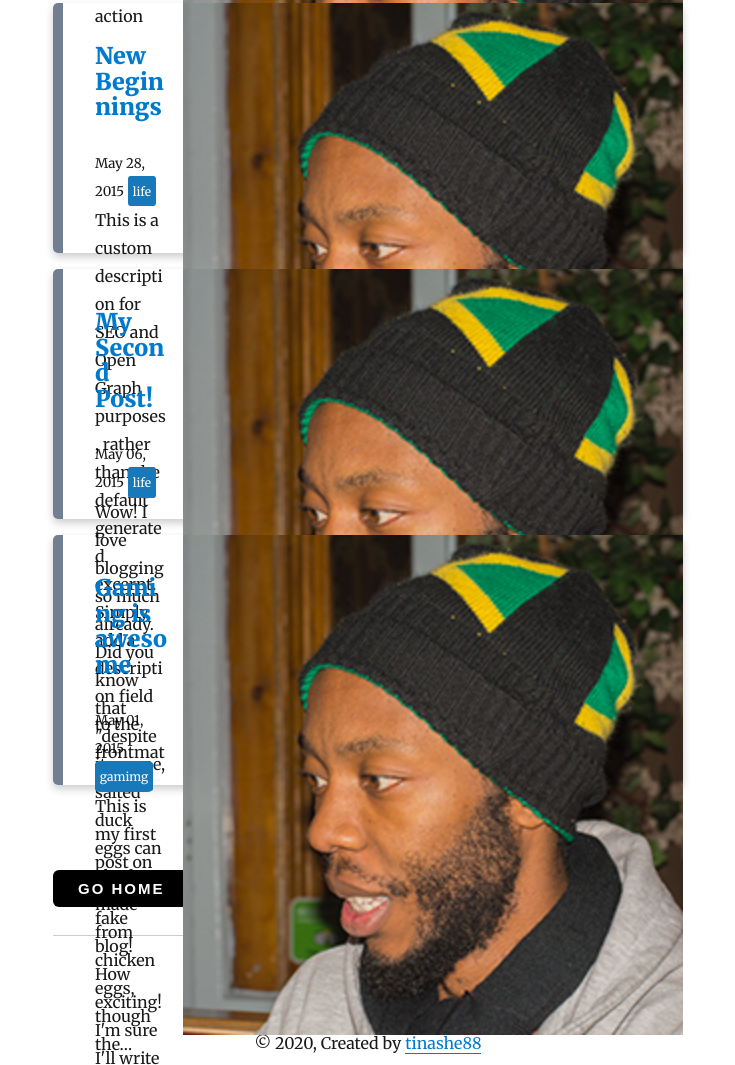
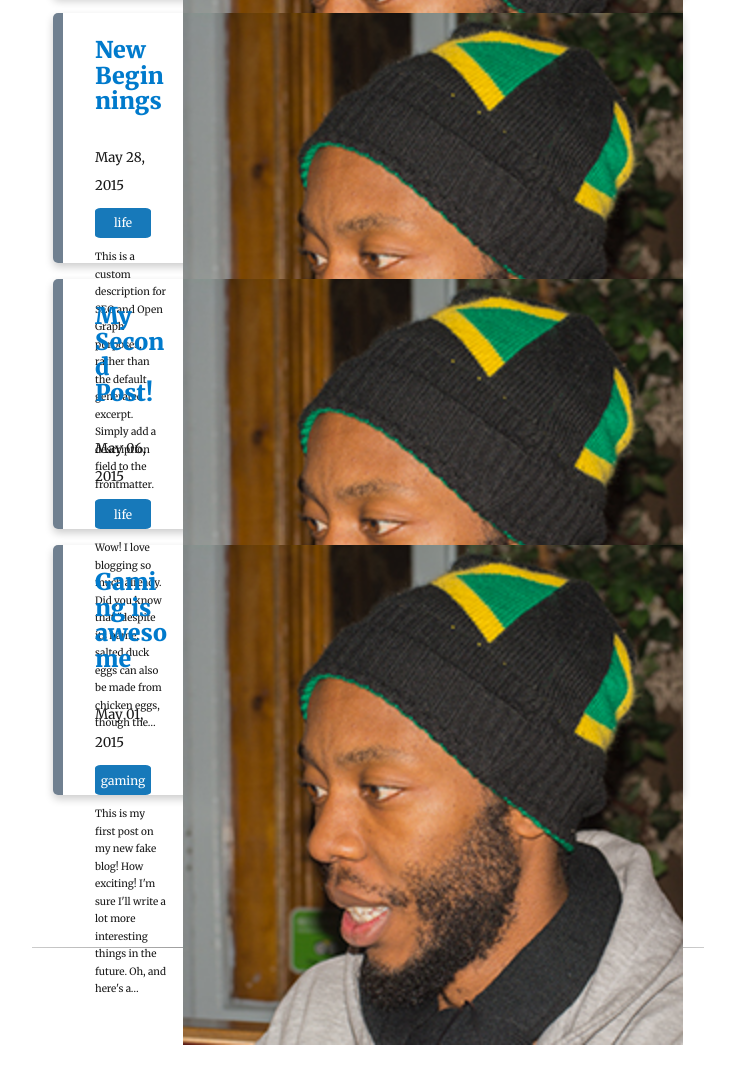
Before and after one commit to tinashe-88/tinashe88-blog, a Gatsby site: page /blog in a window 1280 px wide. Shown: the part 358-1423 px from the top of the page, without its empty margins (272-1007 px from the left). Built offline with nearby package versions, Linux system fonts and the light colour scheme; Gatsby itself is replaced by a stand-in of ours; some packages are replaced by stand-ins of ours.

```diff
--- a/content/blog/hello-world/index.md
+++ b/content/blog/hello-world/index.md
@@ -2,7 +2,7 @@
 author: 'Tinashe Chiweshe'
 title: Gaming is awesome
 date: "2015-05-01T22:12:03.284Z"
-tags: ["gamimg"]
+tags: ["gaming"]
 ---
 
 This is my first post on my new fake blog! How exciting!
--- a/gatsby-config.js
+++ b/gatsby-config.js
@@ -40,7 +40,7 @@
           {
             resolve: `gatsby-remark-images`,
             options: {
-              maxWidth: 590,
+              maxWidth: 250,
             },
           },
           {
--- a/gatsby-node.js
+++ b/gatsby-node.js
@@ -25,7 +25,7 @@
             }
           }
         }
-        tagsGroup: allMarkdownRemark(limit: 2000) {
+        tagsGroup: allMdx(limit: 2000) {
           group(field: frontmatter___tags) {
             fieldValue
           }
--- a/package.json
+++ b/package.json
@@ -8,6 +8,10 @@
     "url": "https://github.com/gatsbyjs/gatsby/issues"
   },
   "dependencies": {
+    "@fortawesome/fontawesome-svg-core": "^1.2.28",
+    "@fortawesome/free-brands-svg-icons": "^5.13.0",
+    "@fortawesome/free-solid-svg-icons": "^5.13.0",
+    "@fortawesome/react-fontawesome": "^0.1.9",
     "@mdx-js/mdx": "^1.5.1",
     "@mdx-js/react": "^1.5.1",
     "babel-plugin-styled-components": "^1.10.0",
--- a/src/components/layout.js
+++ b/src/components/layout.js
@@ -9,9 +9,12 @@
     const { location, title, children } = this.props
     const rootPath = `${__PATH_PREFIX__}/`
     const blogPath = `${__PATH_PREFIX__}/blog/`
+    const tagsPath = `${__PATH_PREFIX__}/tags/`
     let header
 
-    if (location.pathname === rootPath || location.pathname === blogPath) {
+    if (location.pathname === rootPath ||
+      location.pathname === blogPath ||
+      location.pathname === tagsPath) {
       header = (
         <h1
           style={{
@@ -59,6 +62,7 @@
           style={{
             marginLeft: `auto`,
             marginRight: `auto`,
+            marginTop: `10px`,
             maxWidth: rhythm(24),
             padding: `${rhythm(1.5)} ${rhythm(3 / 4)}`,
           }}
@@ -66,6 +70,7 @@
           <header>{header}</header>
           <main>{children}</main>
         </div>
+        <HrContainer/>
         <Footer>
           © {new Date().getFullYear()}, Created by
           {` `}
@@ -85,4 +90,13 @@
   margin: 24px;
 `
 
+const HrContainer = styled.hr`
+  max-width: 42rem;
+  margin-left: auto;
+  margin-right: auto;
+  border: 0;
+  height: 1px;
+  background-image: linear-gradient(to right, rgba(0, 0, 0, 0), rgba(0, 0, 0, 0.5), rgba(0, 0, 0, 0));
+`
+
 export default Layout
--- a/src/pages/blog.js
+++ b/src/pages/blog.js
@@ -2,10 +2,12 @@
 import { Link, graphql } from "gatsby"
 import styled from 'styled-components'
 
+import { FontAwesomeIcon } from "@fortawesome/react-fontawesome"
+import { faHome } from '@fortawesome/free-solid-svg-icons'
+
 import Layout from "../components/layout"
 import SEO from "../components/seo"
 // import { rhythm } from "../utils/typography"
-import Button from "../components/button"
 import BlogThumbnail from '../components/blog-thumbnail'
 
 const CardContainer = styled.div`
@@ -30,7 +32,7 @@
 `
 
 const CardTitleContainer = styled.h3`
-  margin-top: 1.5rem;
+  margin-top: .5rem;
 `
 
 const TagsContainer = styled.span`
@@ -40,14 +42,31 @@
 `
 
 const BadgeContainer = styled.div`
-  display: inline-block;
-  min-width: .5rem; /* rem unit */
+  max-width: 3.5rem;
+  max-height: 2rem;
+  margin-top: 10px;
+  margin-bottom: 10px;
   padding: .3rem .3rem; /* rem unit */
   border-radius: 10%;
   font-size: 12px;
   text-align: center;
   background: #1779ba;
   color: #fefefe;
+`
+
+const ParagraphContainer = styled.p`
+  font-size : 10px;
+`
+
+const IconContainer = styled.div`
+  justify-content: center;
+  display: flex;
+  padding: 25px;
+  font-size: 25px;
+`
+
+const LinkContainer = styled(Link)`
+  box-shadow: none;
 `
 
 class Blog extends React.Component {
@@ -66,12 +85,11 @@
               <CardBodyContainer key={node.fields.slug}>
                 <CardTextContainer>
                   <CardTitleContainer>
-                    <Link
-                      style={{ boxShadow: `none` }}
+                    <LinkContainer
                       to={`blog${node.fields.slug}`}
                     >
                       {title}
-                    </Link>
+                    </LinkContainer>
                   </CardTitleContainer>
                   <small>{node.frontmatter.date}</small>
                   {` `}
@@ -79,7 +97,7 @@
                     <TagsContainer>{node.frontmatter.tags}</TagsContainer>
                   </BadgeContainer>
 
-                  <p
+                  <ParagraphContainer
                     dangerouslySetInnerHTML={{
                       __html: node.frontmatter.description || node.excerpt,
                     }}
@@ -90,11 +108,11 @@
             )
           })}
         </CardContainer>
-        <Link to="/">
-          <Button marginTop="85px">Go Home</Button>
-        </Link>
-        <br/>
-        <hr/>
+        <IconContainer>
+          <LinkContainer to="/">
+            <FontAwesomeIcon icon={faHome}/>
+          </LinkContainer>
+        </IconContainer>
       </Layout>
     )
   }
```
Also changed, not shown: src/pages/404.js (+60 -3 lines), src/pages/index.js (+12 -3 lines), src/pages/tags.js (+46 -25 lines), content/assets/404-img.png (added), 1 other file.
